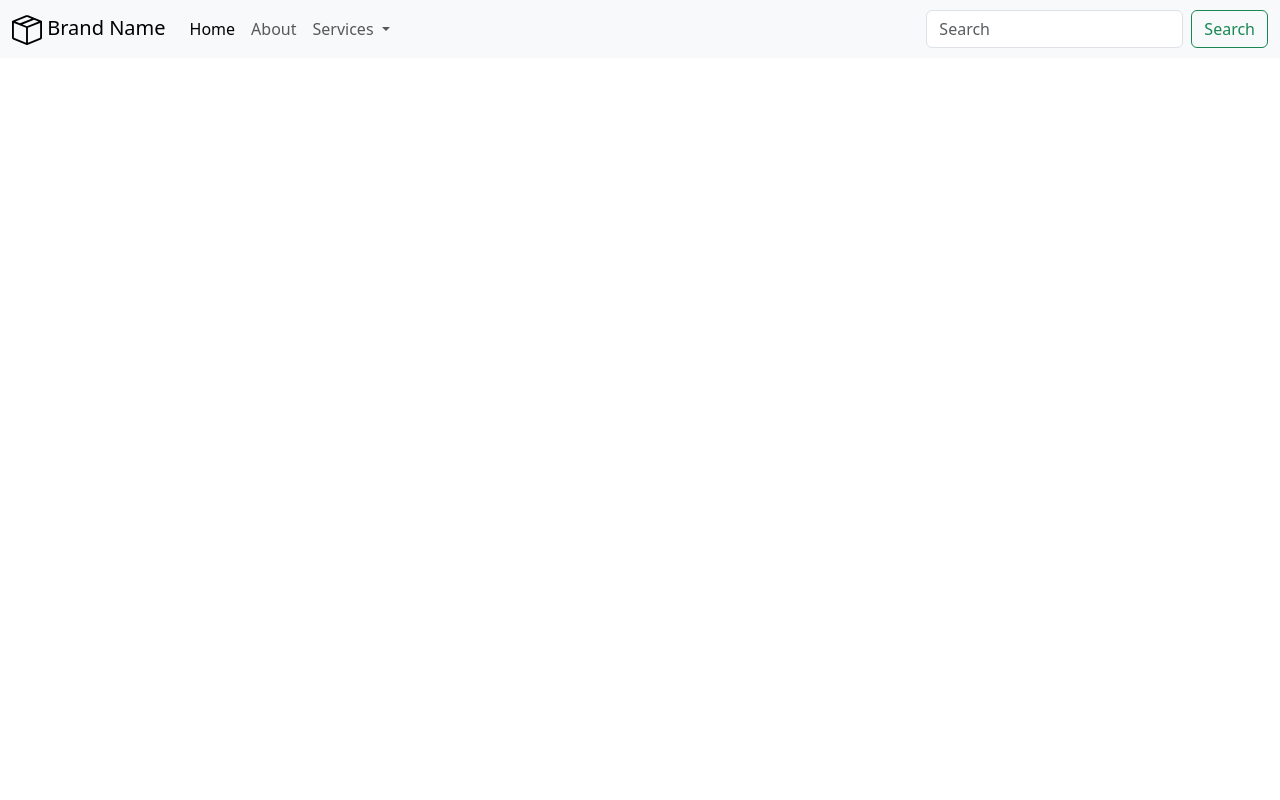
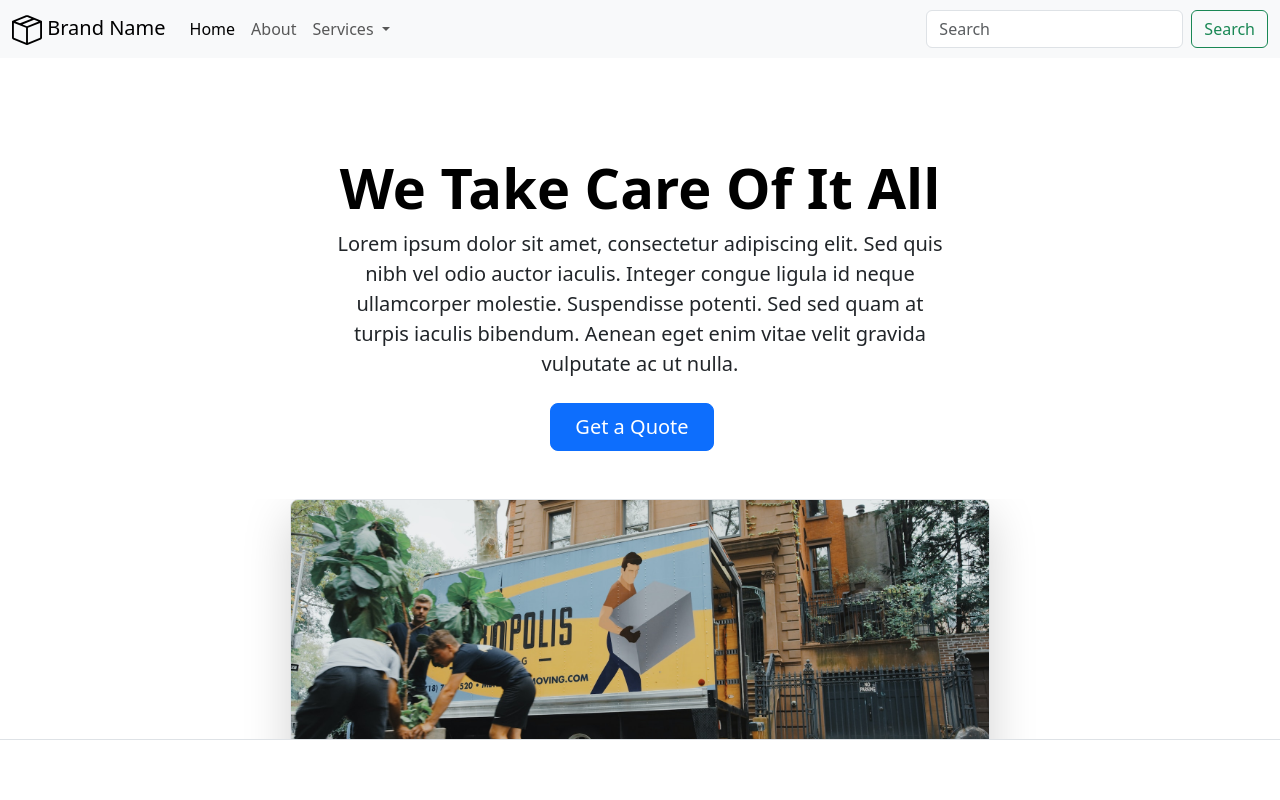
Before and after one commit to ItzYaboiiJoe/Moving-Company-Front-Page, a plain HTML site: page index.html in a window 1280 px wide. Drawn offline with nearby package versions, Linux system fonts and the light colour scheme.

Commit message:
Added Top Body

```diff
--- a/index.html
+++ b/index.html
@@ -79,6 +79,37 @@
       </div>
     </nav>
 
+    <div class="px-4 pt-5 my-5 text-center border-bottom">
+      <h1 class="display-4 fw-bold text-body-emphasis">
+        We Take Care Of It All
+      </h1>
+      <div class="col-lg-6 mx-auto">
+        <p class="lead mb-4">
+          Lorem ipsum dolor sit amet, consectetur adipiscing elit. Sed quis nibh
+          vel odio auctor iaculis. Integer congue ligula id neque ullamcorper
+          molestie. Suspendisse potenti. Sed sed quam at turpis iaculis
+          bibendum. Aenean eget enim vitae velit gravida vulputate ac ut nulla.
+        </p>
+        <div class="d-grid gap-2 d-sm-flex justify-content-sm-center mb-5">
+          <button type="button" class="btn btn-primary btn-lg px-4 me-sm-3">
+            Get a Quote
+          </button>
+        </div>
+      </div>
+      <div class="overflow-hidden" style="max-height: 30vh">
+        <div class="container px-5">
+          <img
+            src="./Assets/moving-van.jpg"
+            class="img-fluid border rounded-3 shadow-lg mb-4"
+            alt="Moving Van"
+            width="700"
+            height="500"
+            loading="lazy"
+          />
+        </div>
+      </div>
+    </div>
+
     <script
       src="https://cdn.jsdelivr.net/npm/bootstrap@5.3.0-alpha3/dist/js/bootstrap.bundle.min.js"
       integrity="sha384-ENjdO4Dr2bkBIFxQpeoTz1HIcje39Wm4jDKdf19U8gI4ddQ3GYNS7NTKfAdVQSZe"
```
